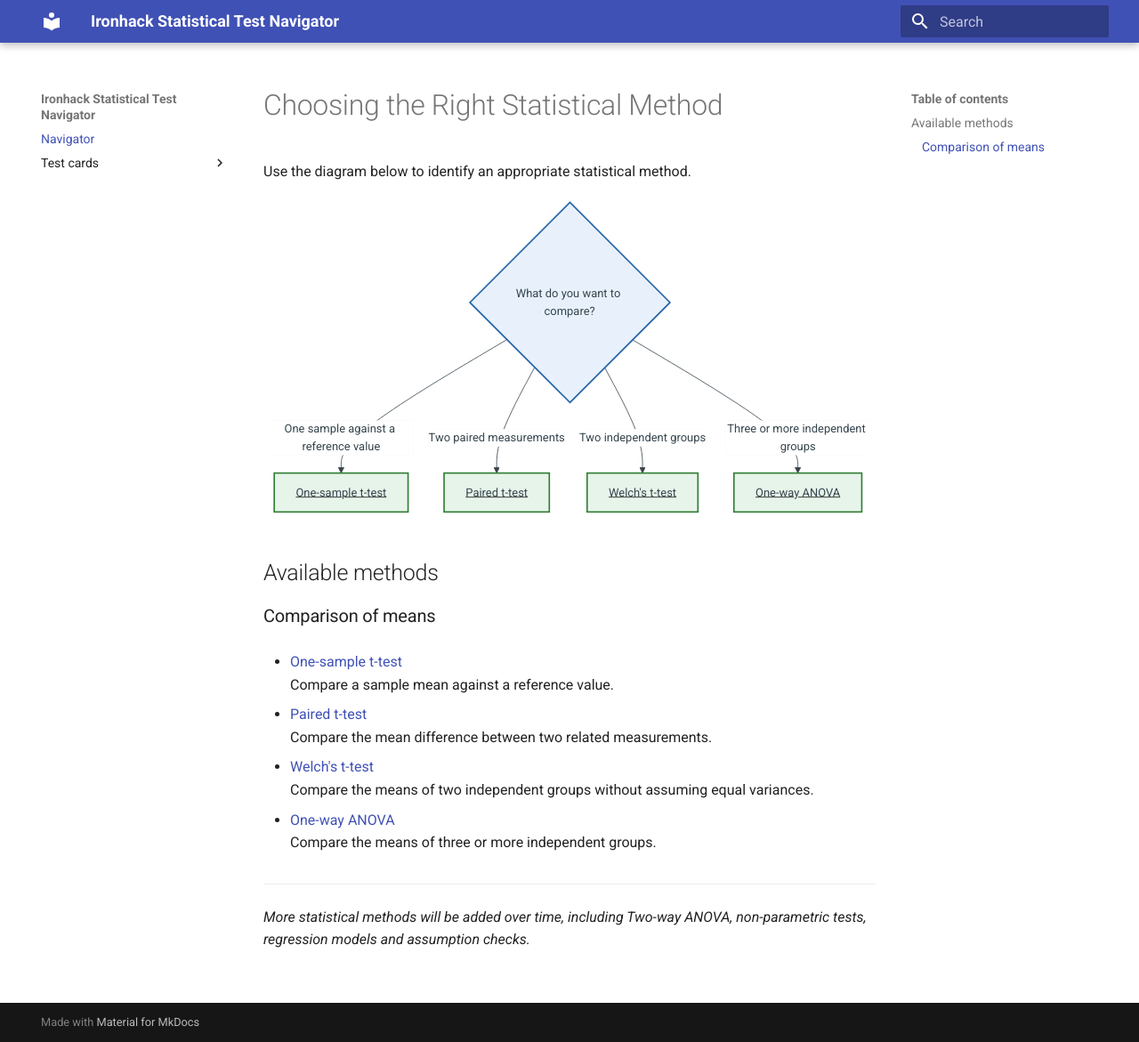
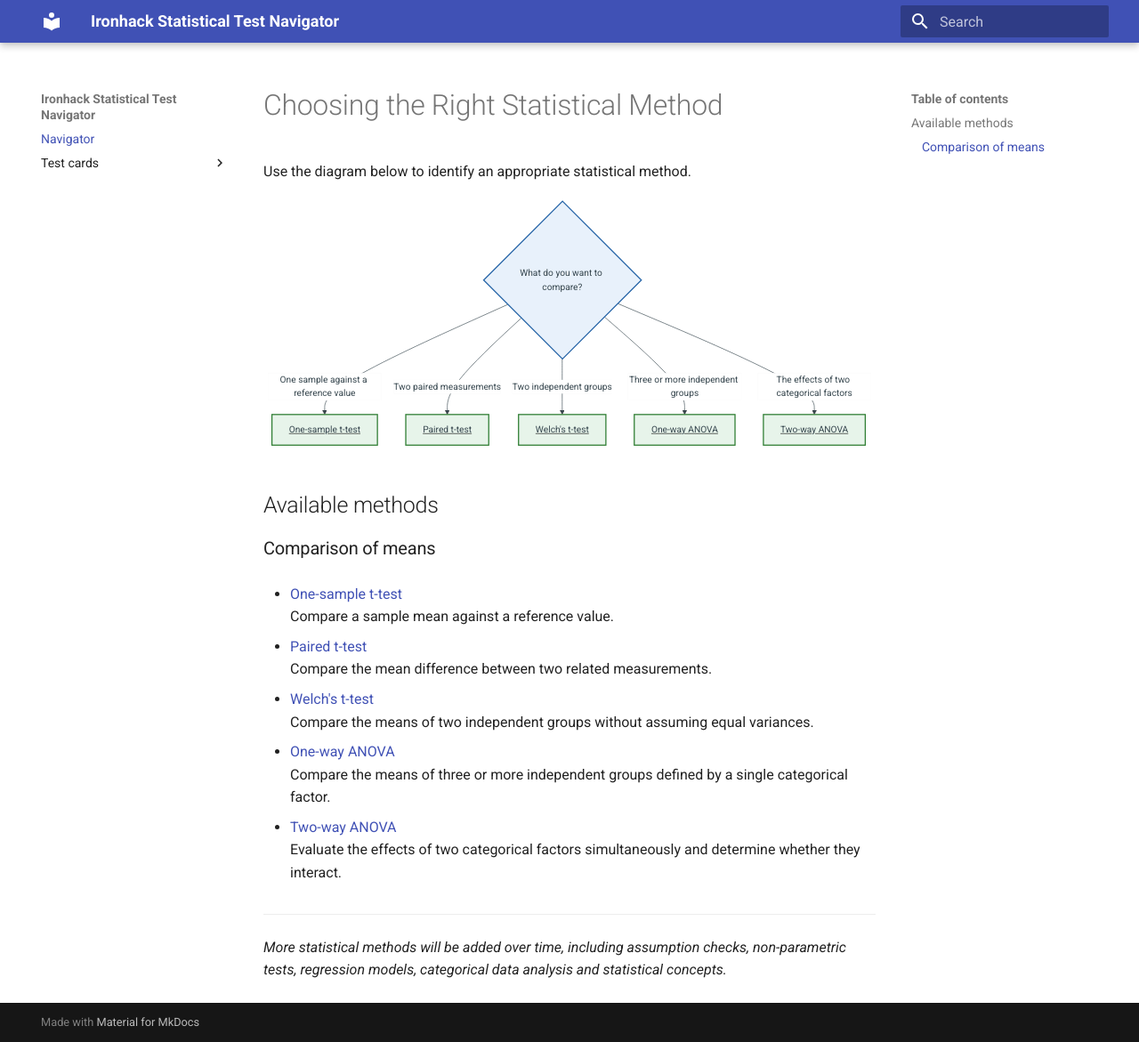
Before and after one commit to ironhack-edu/StatNavigator, an MkDocs documentation site: the page built from docs/index.md, in a window 1280 px wide and 1171 px high. Shown: the whole window at 89% size. Built offline with MkDocs 1.6.1 and Material for MkDocs 9.7.7, drawn with Linux system fonts in a browser that asks for light colours.

Commit message:
Added two-way ANOVA test

````diff
--- a/docs/index.md
+++ b/docs/index.md
@@ -10,18 +10,20 @@ flowchart TD
     START -->|"One sample against a reference value"| ONE["One-sample t-test"]
     START -->|"Two paired measurements"| PAIRED["Paired t-test"]
     START -->|"Two independent groups"| WELCH["Welch's t-test"]
-    START -->|"Three or more independent groups"| ANOVA["One-way ANOVA"]
+    START -->|"Three or more independent groups"| ANOVA1["One-way ANOVA"]
+    START -->|"The effects of two categorical factors"| ANOVA2["Two-way ANOVA"]
 
     click ONE "tests/one-sample-t-test/" "Open the One-sample t-test card"
     click PAIRED "tests/paired-t-test/" "Open the Paired t-test card"
     click WELCH "tests/welch-t-test/" "Open the Welch's t-test card"
-    click ANOVA "tests/one-way-anova/" "Open the One-way ANOVA card"
+    click ANOVA1 "tests/one-way-anova/" "Open the One-way ANOVA card"
+    click ANOVA2 "tests/two-way-anova/" "Open the Two-way ANOVA card"
 
     classDef question fill:#e8f1fb,stroke:#2463a6,stroke-width:2px,color:#111;
     classDef continuous fill:#e7f4ea,stroke:#2e7d32,stroke-width:2px,color:#111;
 
     class START question;
-    class ONE,PAIRED,WELCH,ANOVA continuous;
+    class ONE,PAIRED,WELCH,ANOVA1,ANOVA2 continuous;
 ```
 
 ## Available methods
@@ -38,8 +40,11 @@ flowchart TD
   Compare the means of two independent groups without assuming equal variances.
 
 - [One-way ANOVA](tests/one-way-anova.md)
-  Compare the means of three or more independent groups.
+  Compare the means of three or more independent groups defined by a single categorical factor.
+
+- [Two-way ANOVA](tests/two-way-anova.md)
+  Evaluate the effects of two categorical factors simultaneously and determine whether they interact.
 
 ---
 
-*More statistical methods will be added over time, including Two-way ANOVA, non-parametric tests, regression models and assumption checks.*
+*More statistical methods will be added over time, including assumption checks, non-parametric tests, regression models, categorical data analysis and statistical concepts.*
````
Also changed, not shown: 1 other file.
